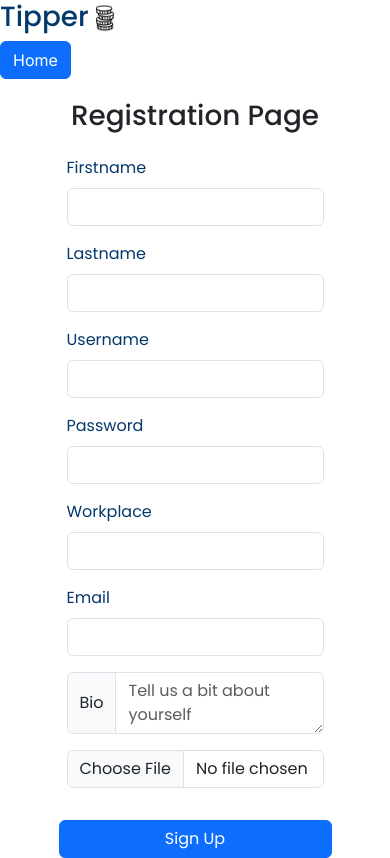
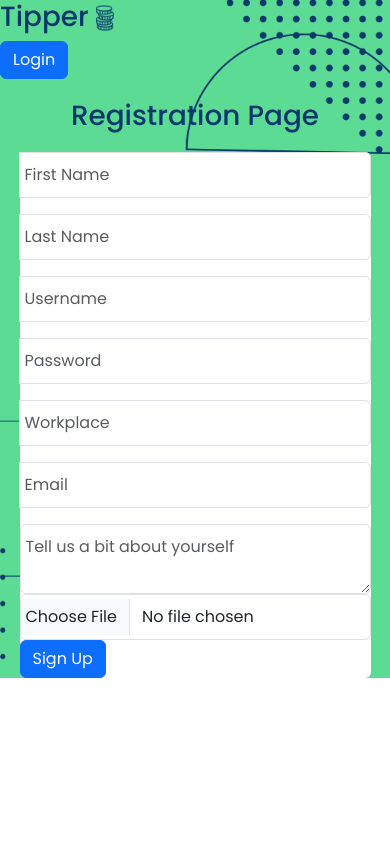
Before and after one commit to Tipper-final-project/front-end, a Next.js app: page /registerpage in a window 390 px wide. Built offline with nearby package versions, Linux system fonts and the light colour scheme; no server answers; what cryptr would draw is missing.

Commit message:
some styling on registration page

```diff
--- a/src/app/profile/[username]/page.js
+++ b/src/app/profile/[username]/page.js
@@ -4,6 +4,8 @@ import Editfield from "@/reusable components/editfield";
 import deleteUser from "@/APIcalls/deleteUser";
 import getUser from "@/APIcalls/getuser";
 import { useRouter } from "next/navigation";
+import Image from "next/image";
+import background from '../../../../src/background.png'
 
 const UsernameError = ({ setIsTime }) => {
   setTimeout(() => {
@@ -31,7 +33,8 @@ const ProfilePage = ({ params }) => {
   return isLoading ? (
     <p>Currently Loading</p>
   ) : (
-    <div>
+    <div className="background" style={{ zIndex: 0, position: 'fixed', width: '100%', height: '100%'}}>
+    <Image src={background} placeholder="blur" layout="fill" objectFit="cover" alt="background image"/>
       <div className="logoutbtn">
         <a href="/">
           <button className="btn btn-outline-primary btn-sm">Log out</button>
--- a/src/app/registerpage/page.js
+++ b/src/app/registerpage/page.js
@@ -4,6 +4,8 @@ import { useRouter } from "next/navigation";
 import React, { useEffect, useState } from "react";
 import postUser from "@/APIcalls/postuser";
 import cryptr from "cryptr";
+import Image from "next/image";
+import background from '../../../src/background.png'
 
 export const Crypt = new cryptr(process.env.NEXT_PUBLIC_SECRET);
 
@@ -74,94 +76,95 @@ const RegisterPage = () => {
   }, [postedStatus, router]);
 
   return (
-    <>
+      <div className="background" style={{ zIndex: 0, position: 'relative', width: '100%', height: '100%'}}>
+      <Image src={background} placeholder="blur" layout="fill" objectFit="cover" alt="background image"/>
       <Header />
-      <a href="/" className="btn btn-primary">
-        Home
+      <a href="/" className="btn btn-primary return-login">
+        Login
       </a>
       <h1 className="register-title" style={{ textAlign: "center" }}>
         Registration Page
       </h1>
       <form
-        className="row g-3"
+        className="register-card"
         onSubmit={handleSubmit}
-        style={{ width: "70%", margin: "auto" }}
       >
-        <div className="col-md-6">
+      <div className="card " style={{ width: 90 + "%" }}>
+      <div className="register-card-body">
+        <div className="input-group mb-3">
           <label htmlFor="firstName" className="form-label">
-            Firstname
           </label>
           <input
             type="text"
             className="form-control"
+            placeholder="First Name"
             id="firstName"
             onChange={handleChange}
             required
           />
         </div>
-        <div className="col-md-6">
+        <div className="input-group mb-3">
           <label htmlFor="lastName" className="form-label">
-            Lastname
           </label>
           <input
             type="text"
             className="form-control"
+            placeholder="Last Name"
             id="lastName"
             onChange={handleChange}
             required
           />
         </div>
-        <div className="col-md-6">
+        <div className="input-group mb-3">
           <label htmlFor="username" className="form-label">
-            Username
           </label>
           <input
             type="text"
             className="form-control"
+            placeholder="Username"
             id="username"
             onChange={handleChange}
             required
           />
         </div>
-        <div className="col-md-6">
+        <div className="input-group mb-3">
           <label htmlFor="password" className="form-label">
-            Password
           </label>
           <input
             type="text"
             className="form-control"
+            placeholder="Password"
             id="password"
             onChange={handleChange}
             required
           />
         </div>
 
-        <div className="col-md-6">
+        <div className="input-group mb-3">
           <label htmlFor="workPlace" className="form-label">
-            Workplace
           </label>
           <input
             type="text"
             className="form-control"
+            placeholder="Workplace"
             id="workPlace"
             onChange={handleChange}
             required
           />
         </div>
-        <div className="col-md-6">
+        <div className="input-group mb-3">
           <label htmlFor="email" className="form-label">
-            Email
           </label>
           <input
             type="email"
             className="form-control"
+            placeholder="Email"
             id="email"
             onChange={handleChange}
             required
           />
         </div>
         <div className="input-group">
-          <span className="input-group-text">Bio</span>
           <textarea
             id="bio"
             className="form-control"
@@ -222,8 +225,10 @@ const RegisterPage = () => {
         </button>
         {isLoading && <p>Please wait while we create your profile page</p>}
         {isError && <p>Sorry, something went wrong. Please try again later.</p>}
+      </div>
+      </div>
       </form>
-    </>
+      </div>
   );
 };
 
--- a/src/input.scss
+++ b/src/input.scss
@@ -48,10 +48,6 @@
 
   .profilepage {
     display: inline block;
-    // .logoutbtn {
-    //   display: flex;
-    //   align-content: flex-end;
-    // }
     div {
       display: flex;
       justify-content: space-between;
@@ -108,12 +104,54 @@
 
   .register-title {
     margin-top: 5%;
+    isolation: isolate;
+  }
+
+  .register-card {
+    display: flex;
+    justify-content: center;
+    margin-top: 5%;
+    .register-link {
+      font-size: small;
+      text-align: center;
+      padding-bottom: px;
+    }
+    .card {
+      border: none;
+    }
+    .card-body {
+      padding-top: 30px;
+    }
+    .form-control{
+      padding: 10px 0px 10px 5px;
+    }
+    .form-control:focus {
+      border: #5CDB95;
+      box-shadow: 0 0 0 0.10rem #5CDB95;
+    }
+}
+  // .register-card {
+  //   display: flex;
+  //   justify-content: center;
+  //   margin-top: 5%;
+  //   .card {
+  //     border: none;
+  //   }
+  //   .register-card-body {
+  //     padding-top: 30px;
+  //   }
+  //   .form-control{
+  //     padding: 10px 0px 10px 5px;
+  //   }
+  // }
+
+  .return-login {
+    isolation: isolate;
   }
 
   * {
     color: #05386B;
     font-family: "Poppins";
-
   }
 
   a {
--- a/src/output.css
+++ b/src/output.css
@@ -94,6 +94,33 @@
   }
   .register-title {
     margin-top: 5%;
+    isolation: isolate;
+  }
+  .register-card {
+    display: flex;
+    justify-content: center;
+    margin-top: 5%;
+  }
+  .register-card .register-link {
+    font-size: small;
+    text-align: center;
+    padding-bottom: px;
+  }
+  .register-card .card {
+    border: none;
+  }
+  .register-card .card-body {
+    padding-top: 30px;
+  }
+  .register-card .form-control {
+    padding: 10px 0px 10px 5px;
+  }
+  .register-card .form-control:focus {
+    border: #5CDB95;
+    box-shadow: 0 0 0 0.1rem #5CDB95;
+  }
+  .return-login {
+    isolation: isolate;
   }
   * {
     color: #05386B;
```
Also changed, not shown: src/app/Components/tipper-image/coins.png, 1 other file (tests, documents, lock files or other folders).
